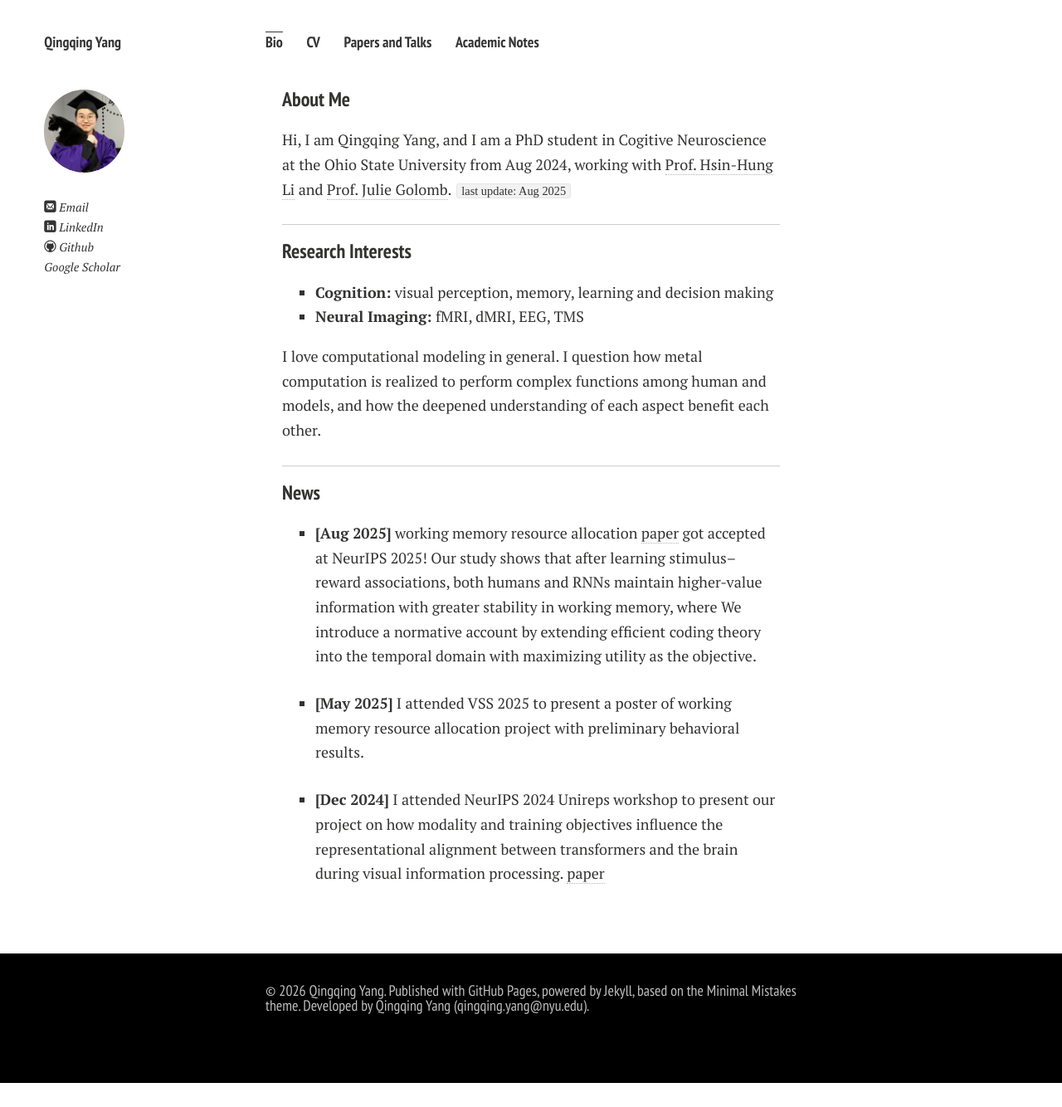
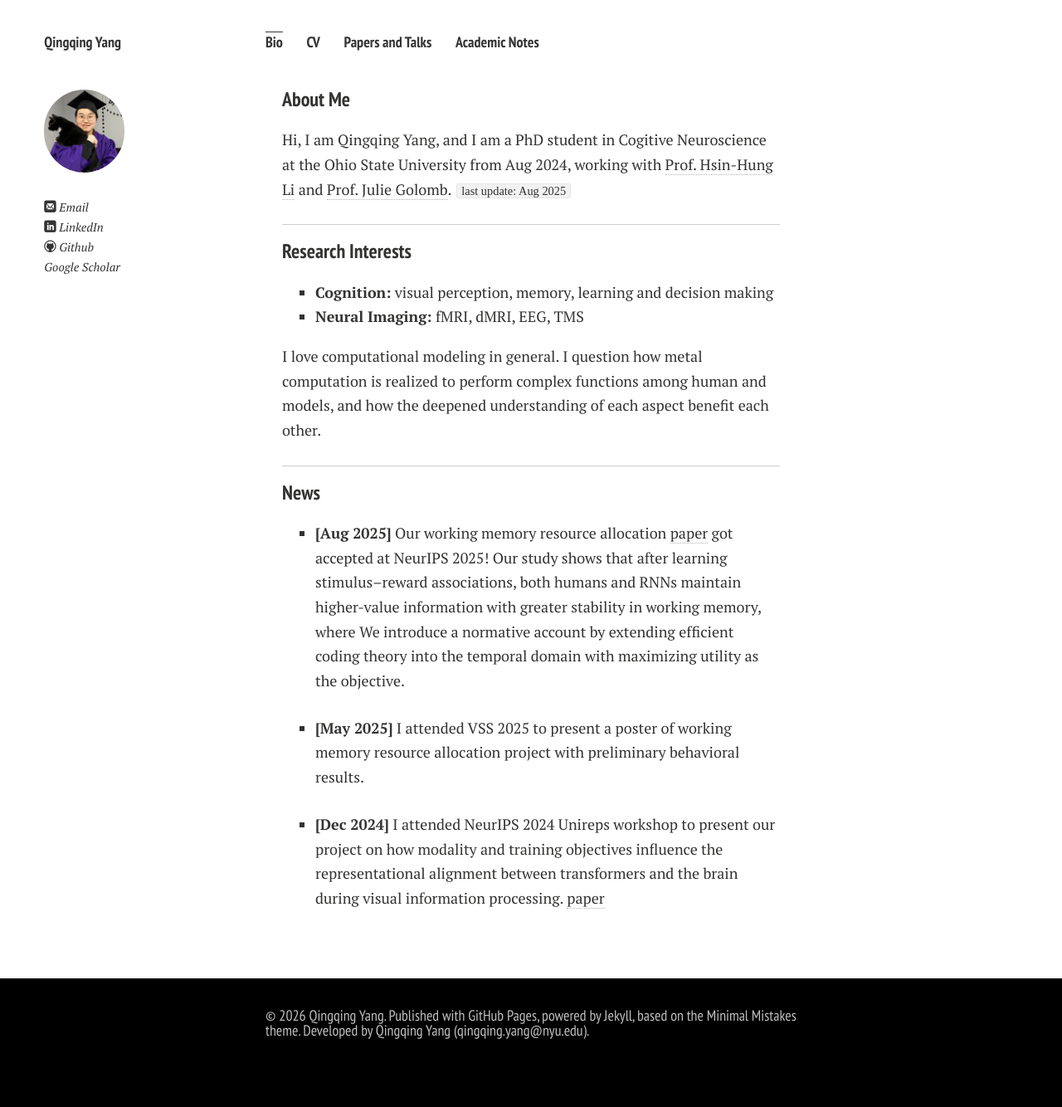
Before and after one commit to Qingqing-Yang-177/Qingqing-Yang-177.github.io, a Jekyll site: the page built from index.md, in a window 1280 px wide. Shown: the whole page at 83% size. Built offline with Jekyll 4.4.1, drawn with Linux system fonts in a browser that asks for light colours; nearby versions of some CDN libraries; comment, search, counter and statistics services are not loaded; a style sheet for code colours, icons or effects is not loaded; our own code applies the rules of GitHub Pages for plain Markdown files; before the commit the page ends 1305 px from its top, so only the background shows below that.

Commit message:
Update index.md

```diff
--- a/index.md
+++ b/index.md
@@ -17,7 +17,8 @@ I love computational modeling in general. I question how metal computation is re
 ---
 ### News
 
-- **[Aug 2025]** working memory resource allocation [paper](https://openreview.net/pdf?id=eYVFs6TfQ0) got accepted at NeurIPS 2025! Our study shows that after learning stimulus–reward associations, both humans and RNNs maintain higher-value information with greater stability in working memory, where We introduce a normative account by extending efficient coding theory into the temporal domain with maximizing utility as the objective.
+- **[Aug 2025]** Our working memory resource allocation [paper](https://openreview.net/pdf?id=eYVFs6TfQ0) got accepted at NeurIPS 2025!
+  Our study shows that after learning stimulus–reward associations, both humans and RNNs maintain higher-value information with greater stability in working memory, where We introduce a normative account by extending efficient coding theory into the temporal domain with maximizing utility as the objective.
 
 - **[May 2025]** I attended VSS 2025 to present a poster of working memory resource allocation project with preliminary behavioral results.
 
```
